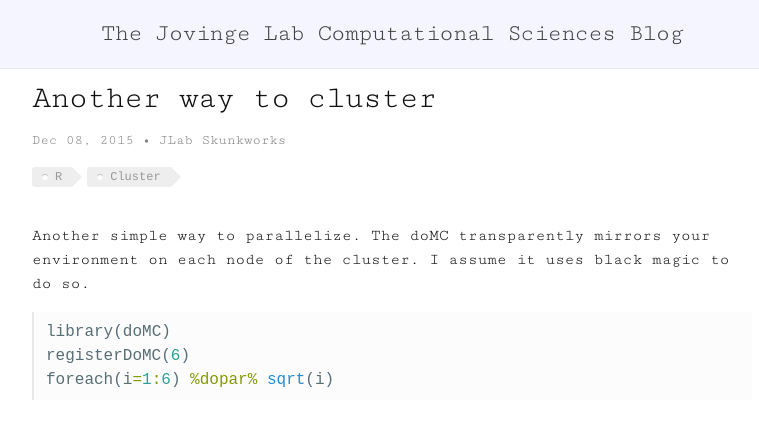
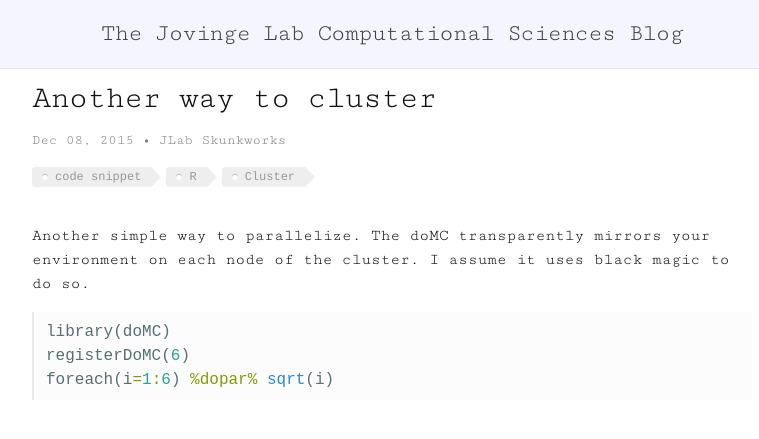
Before and after one commit to JovingeLabSoftware/JovingeLabSoftware.github.io, a Jekyll site: the page built from _posts/2015-12-08-another-way-to-cluster.md, in a window 1280 px wide. Shown: the top 439 px of the page, without its empty margins (248-1007 px from the left). Built offline with Jekyll 4.4.1, drawn with Linux system fonts in a browser that asks for light colours; Markdown is read by kramdown in place of the engine named in the settings; comment, search, counter and statistics services are not loaded.

Commit message:
Updated 2015-12-08-another-way-to-cluster.md

```diff
--- a/_posts/2015-12-08-another-way-to-cluster.md
+++ b/_posts/2015-12-08-another-way-to-cluster.md
@@ -4,6 +4,7 @@ category: blog
 date: "2015-12-08 14:37 -0500"
 author: JLab Skunkworks
 tags:
+  - code snippet
   - R
   - Cluster
 published: true
```
